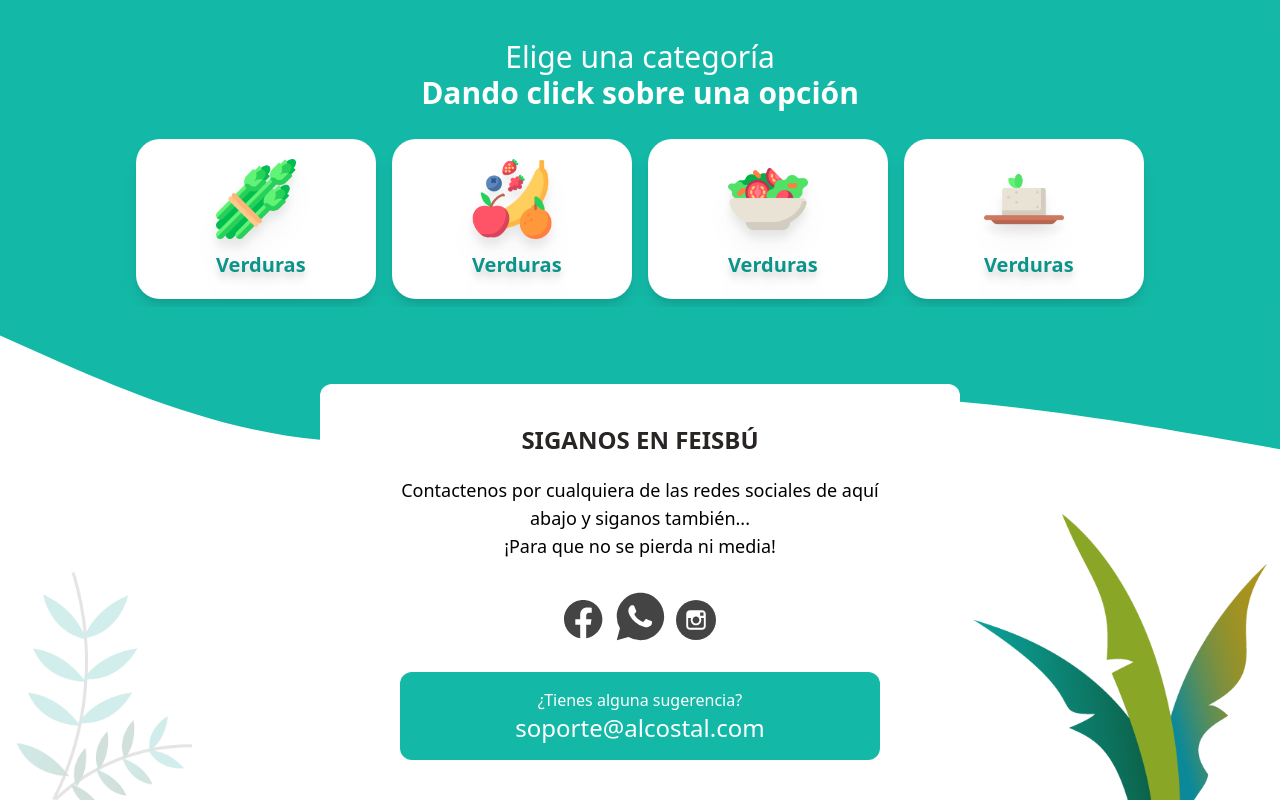
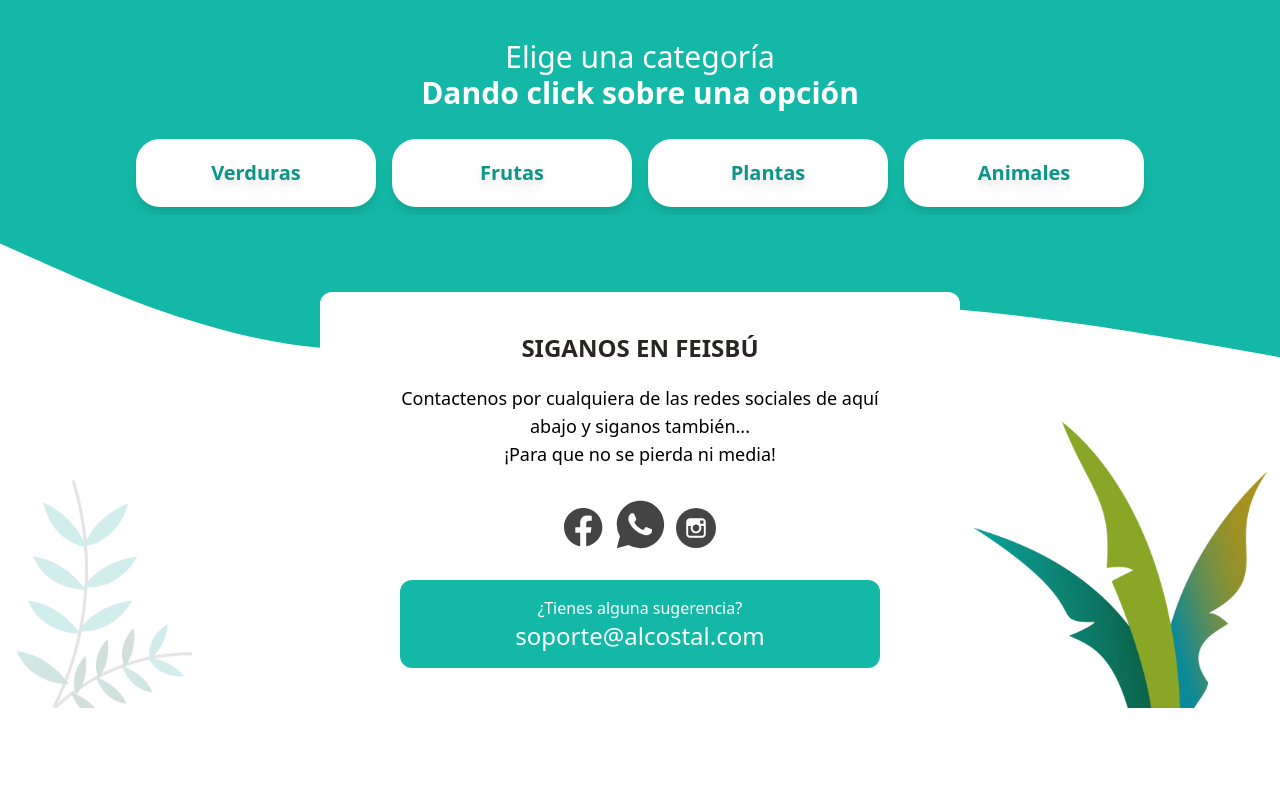
Before and after one commit to JhonatanYamid/alcostal, a Next.js app: page / in a window 1280 px wide. Shown: the part 1969-2769 px from the top of the page. After the commit the page ends 2677 px from the top, so only its background shows below. Built offline with nearby package versions, Linux system fonts and the light colour scheme.

Commit message:
Ajuste categorias

```diff
--- a/package.json
+++ b/package.json
@@ -8,9 +8,11 @@
     "lint": "next lint"
   },
   "dependencies": {
+    "lottie-interactive": "^1.3.2",
     "next": "12.0.7",
     "react": "17.0.2",
-    "react-dom": "17.0.2"
+    "react-dom": "17.0.2",
+    "react-lottie": "^1.2.3"
   },
   "devDependencies": {
     "autoprefixer": "^10.4.2",
--- a/src/components/ItemCategory.js
+++ b/src/components/ItemCategory.js
@@ -1,18 +1,22 @@
 import Link from 'next/link';
 import React from 'react'
+import Lottie from "react-lottie";
 
 const ItemCategory = ({ title, image }) => {
     var path = `/images/${image}.png`
+    React.useEffect(() => {
+        import("lottie-interactive/dist/lottie-interactive.js");
+    }, []);
     return (
         <Link href="/">
             <a className='w-1/3 md:w-1/5 rounded-3xl bg-white m-2 shadow-lg py-5 flex justify-center'>
-                <div className='drop-shadow-xl w-20 hover:w-24 text-xl hover:text-2xl transition'>
-                    <img
-                        src={path}
-                        alt="category item"
-                        className=''
+                <div className='w-24 text-xl hover:text-2xl'>
+                    <lottie-interactive
+                        path={image}
+                        interaction="morph-lock"
+                        speed="3"
                     />
-                    <h2 className='font-semibold text-teal-600 text-center drop-shadow-lg mt-3'>{title}</h2>
+                    <h2 className='font-semibold text-teal-600 text-center drop-shadow-lg'>{title}</h2>
                 </div>
 
             </a>
--- a/src/components/Section3.js
+++ b/src/components/Section3.js
@@ -4,7 +4,7 @@ import ItemCategory from './ItemCategory';
 const Section3 = () => {
     return (
         <div>
-            <svg  viewBox="0 0 1440 320">
+            <svg viewBox="0 0 1440 320">
                 <path fill="#14b8a6" d="M0,32L60,58.7C120,85,240,139,360,149.3C480,160,600,128,720,112C840,96,960,96,1080,106.7C1200,117,1320,139,1380,149.3L1440,160L1440,320L1380,320C1320,320,1200,320,1080,320C960,320,840,320,720,320C600,320,480,320,360,320C240,320,120,320,60,320L0,320Z"></path>
             </svg>
             <div className='w-full flex flex-col bg-teal-500 md:-mt-24'>
@@ -13,22 +13,23 @@ const Section3 = () => {
                     <h3 className='text-3xl font-bold text-white'>Dando click sobre una opción</h3>
                 </div>
                 <div className='md:px-10 flex flex-row pt-5 flex-wrap justify-center pb-8 md:pb-0'>
+
                     <ItemCategory
                         title="Verduras"
-                        image="asparagus" />
+                        image="/lottieFiles/63272-walking-avocado.json" />
                     <ItemCategory
-                        title="Verduras"
-                        image="fruits" />
+                        title="Frutas"
+                        image="/lottieFiles/62266-walking-orange.json" />
                     <ItemCategory
-                        title="Verduras"
-                        image="salad" />
+                        title="Plantas"
+                        image="/lottieFiles/62761-walking-pothos.json" />
                     <ItemCategory
-                        title="Verduras"
-                        image="tofu" />
+                        title="Animales"
+                        image="/lottieFiles/56305-cool-turkey.json" />
                 </div>
             </div>
             <div>
-                <svg  viewBox="0 0 1440 320">
+                <svg viewBox="0 0 1440 320">
                     <path fill="#14b8a6" d="M0,32L60,58.7C120,85,240,139,360,149.3C480,160,600,128,720,112C840,96,960,96,1080,106.7C1200,117,1320,139,1380,149.3L1440,160L1440,0L1380,0C1320,0,1200,0,1080,0C960,0,840,0,720,0C600,0,480,0,360,0C240,0,120,0,60,0L0,0Z"></path>
                 </svg>
             </div>
```
Also changed, not shown: 1 other file (tests, documents, lock files or other folders).
